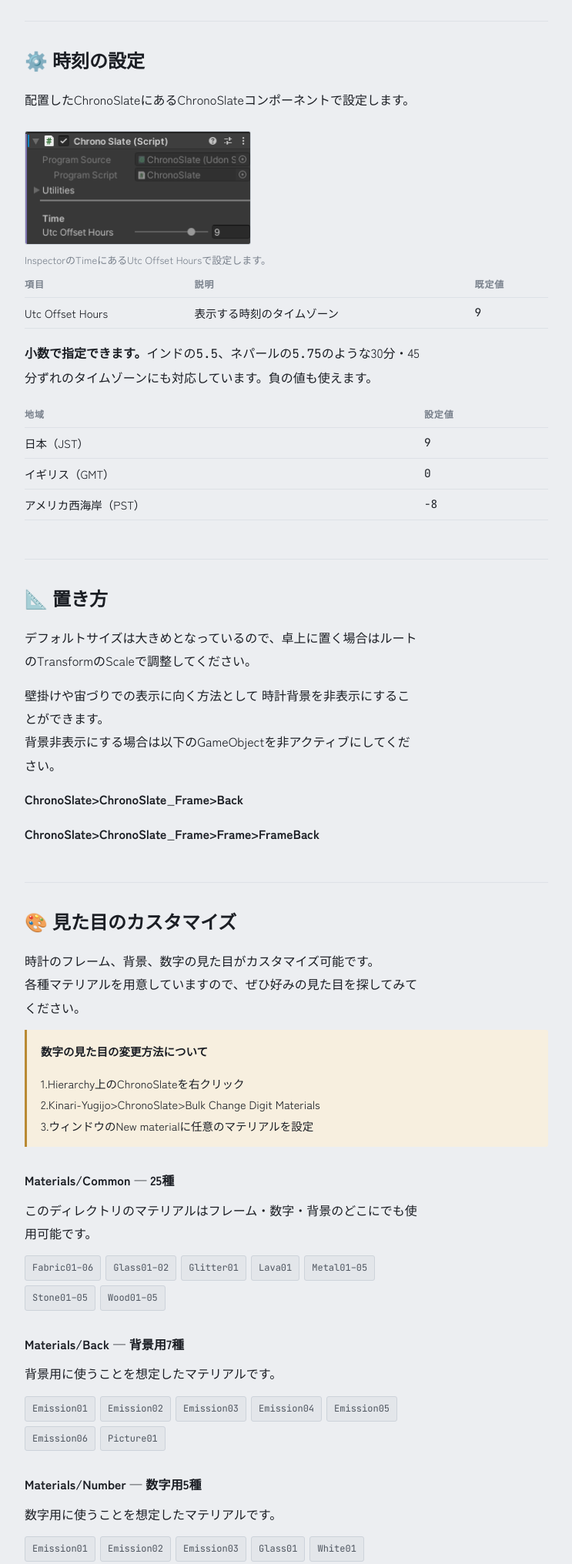
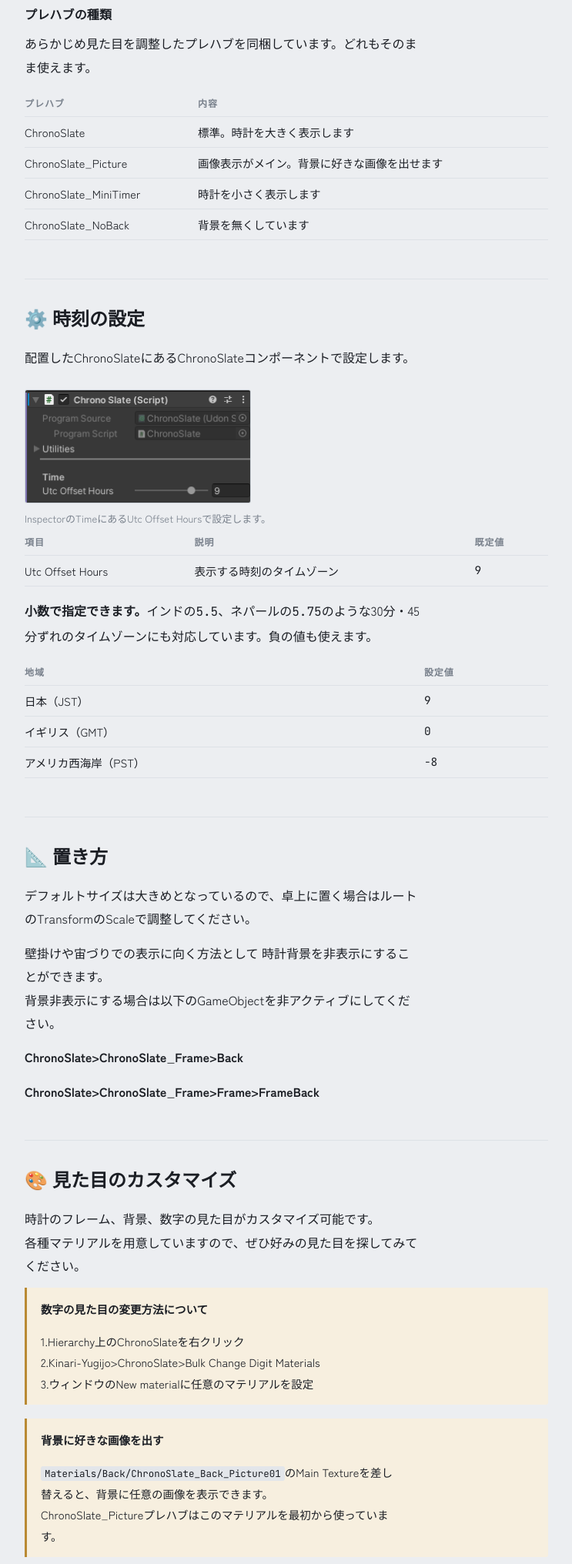
Before and after one commit to kinari-yugijo/kinari-yugijo.github.io, a plain HTML site: page chronoslate/manual_jp.html in a window 1280 px wide. Shown: the part 1337-3369 px from the top of the page at 77% size, without its empty margins (322-1065 px from the left). Drawn offline with Linux system fonts and the light colour scheme; a web font is replaced by a local one.

Commit message:
派生プレハブ3種と背景画像の差し替え手順を追記

```diff
--- a/chronoslate/manual_jp.html
+++ b/chronoslate/manual_jp.html
@@ -162,6 +162,16 @@ footer{margin-top:56px; padding-top:22px; border-top:1px solid var(--rail); font
       <li>Assets/KinariYugijo/ChronoSlate/Prefabs/ChronoSlate.prefabをシーンのHierarchyへドラッグ＆ドロップします。</li>
       <li>位置・向き・大きさを調整し、日本以外のタイムゾーンを使用する場合は、次の「時刻の設定」でタイムゾーンを合わせます。</li>
     </ol>
+
+    <h3>プレハブの種類</h3>
+    <p>あらかじめ見た目を調整したプレハブを同梱しています。どれもそのまま使えます。</p>
+    <div class="tw"><table>
+      <tr><th>プレハブ</th><th>内容</th></tr>
+      <tr><td>ChronoSlate</td><td>標準。時計を大きく表示します</td></tr>
+      <tr><td>ChronoSlate_Picture</td><td>画像表示がメイン。背景に好きな画像を出せます</td></tr>
+      <tr><td>ChronoSlate_MiniTimer</td><td>時計を小さく表示します</td></tr>
+      <tr><td>ChronoSlate_NoBack</td><td>背景を無くしています</td></tr>
+    </table></div>
   </section>
 
   <section id="config">
@@ -207,6 +217,12 @@ footer{margin-top:56px; padding-top:22px; border-top:1px solid var(--rail); font
       <p>1.Hierarchy上のChronoSlateを右クリック<br>
       2.Kinari-Yugijo>ChronoSlate>Bulk Change Digit Materials<br>
       3.ウィンドウのNew materialに任意のマテリアルを設定</p>
+    </div>
+
+    <div class="note">
+      <p><b>背景に好きな画像を出す</b></p>
+      <p><code>Materials/Back/ChronoSlate_Back_Picture01</code>のMain Textureを差し替えると、背景に任意の画像を表示できます。<br>
+      ChronoSlate_Pictureプレハブはこのマテリアルを最初から使っています。</p>
     </div>
 
     <h3>Materials/Common — 25種</h3>
```
Also changed, not shown: chronoslate/manual_en.html (+16 -0 lines).
